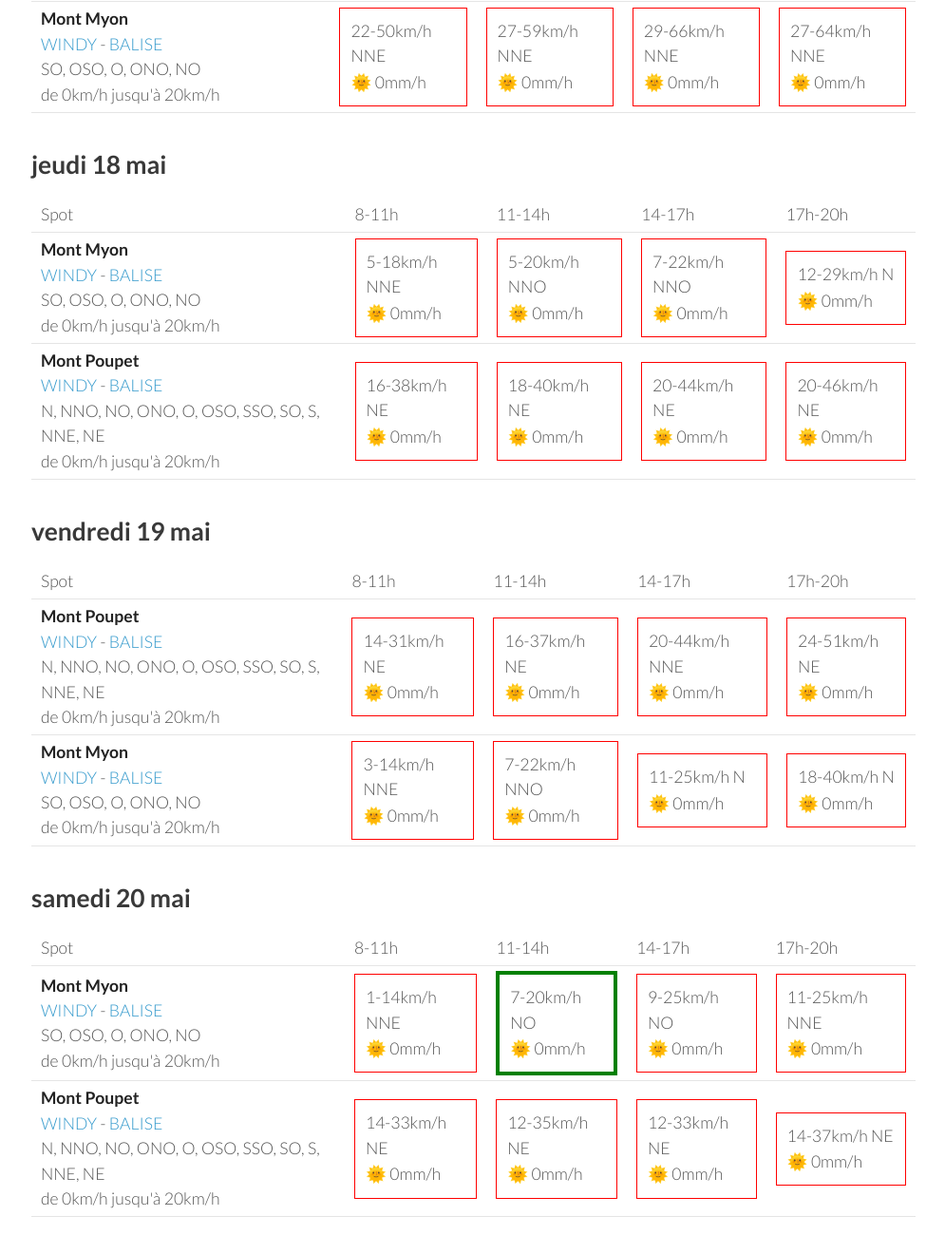
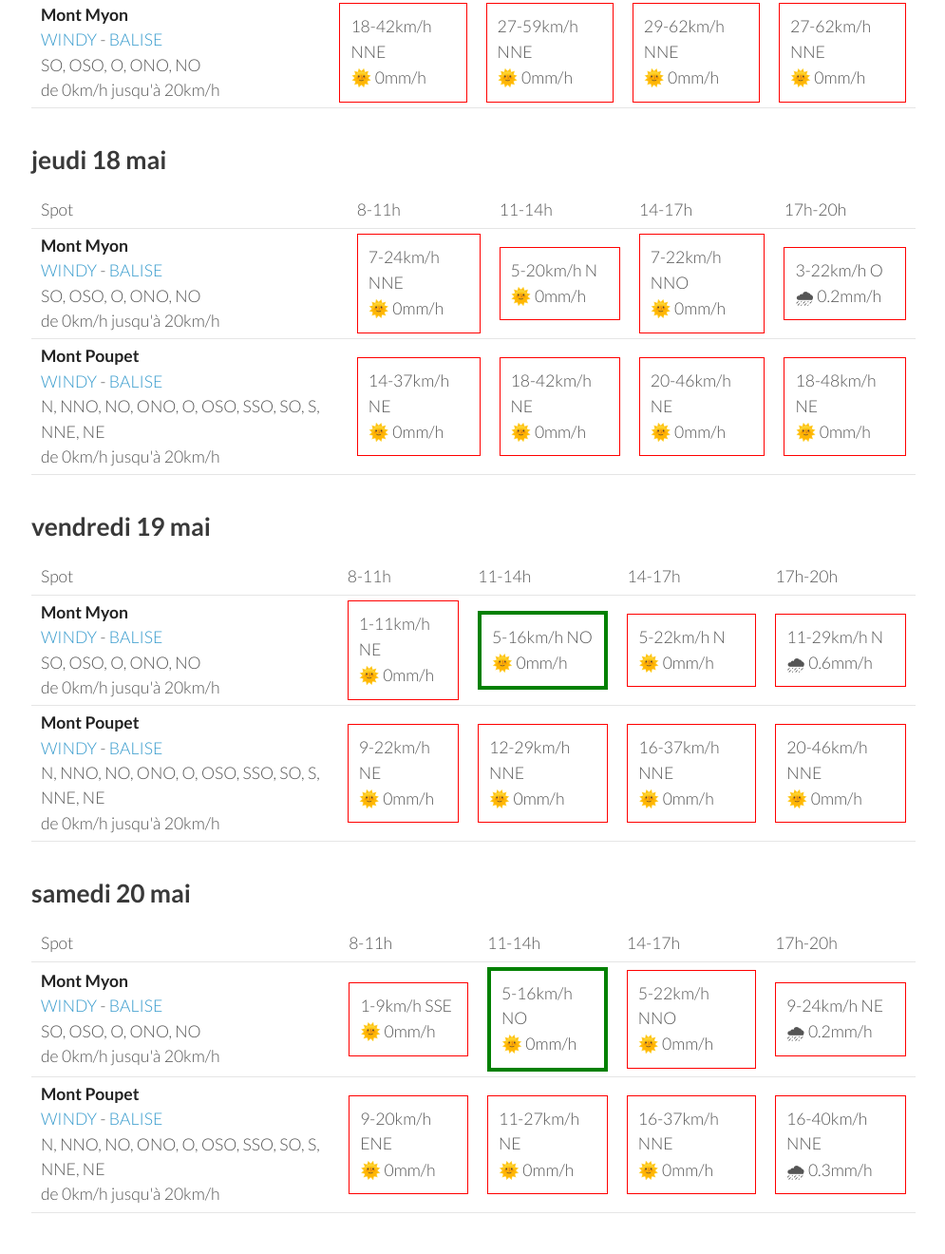
Before and after one commit to parapente-dans-le-nord/parapente-dans-le-nord.github.io, a Jekyll site: the page built from jura.markdown, in a window 1280 px wide and 1400 px high, scrolled down 1284 px. Shown: the top 1320 px of the window at 95% size, without its empty margins (25-1020 px from the left). Built offline with Jekyll 4.4.1, drawn with Linux system fonts in a browser that asks for light colours; some of the changed text lies outside the part shown.

Commit message:
update index.markdown

```diff
--- a/jura.markdown
+++ b/jura.markdown
@@ -25,18 +25,18 @@ page mise à jour le lundi 15 mai 17:20
         <td><strong>Mont Poupet</strong><br><a href="https://windy.com/46.970/5.876?46.541,5.876,8">WINDY</a> - <span class=""><a href="http://www.balisemeteo.com/balise.php?idBalise=92">BALISE</a> </span><br> <span class="vent-favorable">N, NNO, NO, ONO, O, OSO, SSO, SO, S, NNE, NE</span><br><span class="force-vent">de 0km/h jusqu'à 20km/h</span> </td>
 
             <td><div class="not-flyable"><p>0-0km/h NA</p><p>🌧️ 0mm/h</p></div></td>
-            <td><div class="flyable"><p>5-12km/h NNO</p><p>🌧 0.2mm/h</p></div></td>
-            <td><div class="not-flyable"><p>11-27km/h NO</p><p>🌧 0mm/h</p></div></td>
-            <td><div class="not-flyable"><p>11-42km/h N</p><p>🌧 2.4mm/h</p></div></td>
+            <td><div class="not-flyable"><p>0-0km/h NA</p><p>🌧️ 0mm/h</p></div></td>
+            <td><div class="not-flyable"><p>0-0km/h NA</p><p>🌧️ 0mm/h</p></div></td>
+            <td><div class="not-flyable"><p>12-35km/h N</p><p>🌧 0.6mm/h</p></div></td>
 
     </tr>
 <tr>
         <td><strong>Mont Myon</strong><br><a href="https://windy.com/46.331/5.397?45.898,5.394,8,m:eWoagj8">WINDY</a> - <span class=""><a href="http://www.balisemeteo.com/balise.php?idBalise=70">BALISE</a> </span><br> <span class="vent-favorable">SO, OSO, O, ONO, NO</span><br><span class="force-vent">de 0km/h jusqu'à 20km/h</span> </td>
 
             <td><div class="not-flyable"><p>0-0km/h NA</p><p>🌧️ 0mm/h</p></div></td>
-            <td><div class="flyable"><p>5-12km/h NO</p><p>🌧 2.5mm/h</p></div></td>
-            <td><div class="not-flyable"><p>11-27km/h N</p><p>🌧 0mm/h</p></div></td>
-            <td><div class="not-flyable"><p>11-29km/h N</p><p>🌧 0mm/h</p></div></td>
+            <td><div class="not-flyable"><p>0-0km/h NA</p><p>🌧️ 0mm/h</p></div></td>
+            <td><div class="not-flyable"><p>0-0km/h NA</p><p>🌧️ 0mm/h</p></div></td>
+            <td><div class="not-flyable"><p>11-35km/h N</p><p>🌧 3.6mm/h</p></div></td>
 
     </tr>
 
@@ -58,19 +58,19 @@ page mise à jour le lundi 15 mai 17:20
 <tr>
         <td><strong>Mont Poupet</strong><br><a href="https://windy.com/46.970/5.876?46.541,5.876,8">WINDY</a> - <span class=""><a href="http://www.balisemeteo.com/balise.php?idBalise=92">BALISE</a> </span><br> <span class="vent-favorable">N, NNO, NO, ONO, O, OSO, SSO, SO, S, NNE, NE</span><br><span class="force-vent">de 0km/h jusqu'à 20km/h</span> </td>
 
-            <td><div class="flyable"><p>7-20km/h N</p><p>🌧 0.4mm/h</p></div></td>
-            <td><div class="not-flyable"><p>12-33km/h N</p><p>🌧 3.3mm/h</p></div></td>
-            <td><div class="not-flyable"><p>11-33km/h NNE</p><p>🌧 0.5mm/h</p></div></td>
-            <td><div class="not-flyable"><p>12-33km/h NNE</p><p>🌞 0mm/h</p></div></td>
+            <td><div class="not-flyable"><p>9-24km/h N</p><p>🌧 0.8mm/h</p></div></td>
+            <td><div class="not-flyable"><p>12-31km/h N</p><p>🌧 0.8mm/h</p></div></td>
+            <td><div class="not-flyable"><p>14-37km/h N</p><p>🌞 0mm/h</p></div></td>
+            <td><div class="not-flyable"><p>16-42km/h NNE</p><p>🌞 0mm/h</p></div></td>
 
 
     </tr>
 <tr>
         <td><strong>Mont Myon</strong><br><a href="https://windy.com/46.331/5.397?45.898,5.394,8,m:eWoagj8">WINDY</a> - <span class=""><a href="http://www.balisemeteo.com/balise.php?idBalise=70">BALISE</a> </span><br> <span class="vent-favorable">SO, OSO, O, ONO, NO</span><br><span class="force-vent">de 0km/h jusqu'à 20km/h</span> </td>
 
-            <td><div class="not-flyable"><p>11-27km/h N</p><p>🌞 0mm/h</p></div></td>
+            <td><div class="not-flyable"><p>11-35km/h NNE</p><p>🌧 0.5mm/h</p></div></td>
             <td><div class="not-flyable"><p>14-37km/h NNE</p><p>🌞 0mm/h</p></div></td>
-            <td><div class="not-flyable"><p>16-40km/h NNE</p><p>🌧 0.5mm/h</p></div></td>
+            <td><div class="not-flyable"><p>16-42km/h N</p><p>🌞 0mm/h</p></div></td>
             <td><div class="not-flyable"><p>16-46km/h NNE</p><p>🌞 0mm/h</p></div></td>
 
 
@@ -94,20 +94,20 @@ page mise à jour le lundi 15 mai 17:20
 <tr>
         <td><strong>Mont Poupet</strong><br><a href="https://windy.com/46.970/5.876?46.541,5.876,8">WINDY</a> - <span class=""><a href="http://www.balisemeteo.com/balise.php?idBalise=92">BALISE</a> </span><br> <span class="vent-favorable">N, NNO, NO, ONO, O, OSO, SSO, SO, S, NNE, NE</span><br><span class="force-vent">de 0km/h jusqu'à 20km/h</span> </td>
 
-            <td><div class="not-flyable"><p>18-42km/h NE</p><p>🌞 0mm/h</p></div></td>
-            <td><div class="not-flyable"><p>29-61km/h NE</p><p>🌞 0mm/h</p></div></td>
+            <td><div class="not-flyable"><p>16-44km/h NE</p><p>🌞 0mm/h</p></div></td>
+            <td><div class="not-flyable"><p>29-62km/h NE</p><p>🌞 0mm/h</p></div></td>
             <td><div class="not-flyable"><p>29-64km/h NE</p><p>🌞 0mm/h</p></div></td>
-            <td><div class="not-flyable"><p>27-64km/h NE</p><p>🌞 0mm/h</p></div></td>
+            <td><div class="not-flyable"><p>25-62km/h NE</p><p>🌞 0mm/h</p></div></td>
 
 
     </tr>
 <tr>
         <td><strong>Mont Myon</strong><br><a href="https://windy.com/46.331/5.397?45.898,5.394,8,m:eWoagj8">WINDY</a> - <span class=""><a href="http://www.balisemeteo.com/balise.php?idBalise=70">BALISE</a> </span><br> <span class="vent-favorable">SO, OSO, O, ONO, NO</span><br><span class="force-vent">de 0km/h jusqu'à 20km/h</span> </td>
 
-            <td><div class="not-flyable"><p>22-50km/h NNE</p><p>🌞 0mm/h</p></div></td>
+            <td><div class="not-flyable"><p>18-42km/h NNE</p><p>🌞 0mm/h</p></div></td>
             <td><div class="not-flyable"><p>27-59km/h NNE</p><p>🌞 0mm/h</p></div></td>
-            <td><div class="not-flyable"><p>29-66km/h NNE</p><p>🌞 0mm/h</p></div></td>
-            <td><div class="not-flyable"><p>27-64km/h NNE</p><p>🌞 0mm/h</p></div></td>
+            <td><div class="not-flyable"><p>29-62km/h NNE</p><p>🌞 0mm/h</p></div></td>
+            <td><div class="not-flyable"><p>27-62km/h NNE</p><p>🌞 0mm/h</p></div></td>
 
 
     </tr>
@@ -130,20 +130,20 @@ page mise à jour le lundi 15 mai 17:20
 <tr>
         <td><strong>Mont Myon</strong><br><a href="https://windy.com/46.331/5.397?45.898,5.394,8,m:eWoagj8">WINDY</a> - <span class=""><a href="http://www.balisemeteo.com/balise.php?idBalise=70">BALISE</a> </span><br> <span class="vent-favorable">SO, OSO, O, ONO, NO</span><br><span class="force-vent">de 0km/h jusqu'à 20km/h</span> </td>
 
-            <td><div class="not-flyable"><p>5-18km/h NNE</p><p>🌞 0mm/h</p></div></td>
-            <td><div class="not-flyable"><p>5-20km/h NNO</p><p>🌞 0mm/h</p></div></td>
+            <td><div class="not-flyable"><p>7-24km/h NNE</p><p>🌞 0mm/h</p></div></td>
+            <td><div class="not-flyable"><p>5-20km/h N</p><p>🌞 0mm/h</p></div></td>
             <td><div class="not-flyable"><p>7-22km/h NNO</p><p>🌞 0mm/h</p></div></td>
-            <td><div class="not-flyable"><p>12-29km/h N</p><p>🌞 0mm/h</p></div></td>
+            <td><div class="not-flyable"><p>3-22km/h O</p><p>🌧 0.2mm/h</p></div></td>
 
 
     </tr>
 <tr>
         <td><strong>Mont Poupet</strong><br><a href="https://windy.com/46.970/5.876?46.541,5.876,8">WINDY</a> - <span class=""><a href="http://www.balisemeteo.com/balise.php?idBalise=92">BALISE</a> </span><br> <span class="vent-favorable">N, NNO, NO, ONO, O, OSO, SSO, SO, S, NNE, NE</span><br><span class="force-vent">de 0km/h jusqu'à 20km/h</span> </td>
 
-            <td><div class="not-flyable"><p>16-38km/h NE</p><p>🌞 0mm/h</p></div></td>
-            <td><div class="not-flyable"><p>18-40km/h NE</p><p>🌞 0mm/h</p></div></td>
-            <td><div class="not-flyable"><p>20-44km/h NE</p><p>🌞 0mm/h</p></div></td>
+            <td><div class="not-flyable"><p>14-37km/h NE</p><p>🌞 0mm/h</p></div></td>
+            <td><div class="not-flyable"><p>18-42km/h NE</p><p>🌞 0mm/h</p></div></td>
             <td><div class="not-flyable"><p>20-46km/h NE</p><p>🌞 0mm/h</p></div></td>
+            <td><div class="not-flyable"><p>18-48km/h NE</p><p>🌞 0mm/h</p></div></td>
 
 
     </tr>
@@ -164,22 +164,22 @@ page mise à jour le lundi 15 mai 17:20
       <td>17h-20h</td>
     </tr>
 <tr>
-        <td><strong>Mont Poupet</strong><br><a href="https://windy.com/46.970/5.876?46.541,5.876,8">WINDY</a> - <span class=""><a href="http://www.balisemeteo.com/balise.php?idBalise=92">BALISE</a> </span><br> <span class="vent-favorable">N, NNO, NO, ONO, O, OSO, SSO, SO, S, NNE, NE</span><br><span class="force-vent">de 0km/h jusqu'à 20km/h</span> </td>
+        <td><strong>Mont Myon</strong><br><a href="https://windy.com/46.331/5.397?45.898,5.394,8,m:eWoagj8">WINDY</a> - <span class=""><a href="http://www.balisemeteo.com/balise.php?idBalise=70">BALISE</a> </span><br> <span class="vent-favorable">SO, OSO, O, ONO, NO</span><br><span class="force-vent">de 0km/h jusqu'à 20km/h</span> </td>
 
-            <td><div class="not-flyable"><p>14-31km/h NE</p><p>🌞 0mm/h</p></div></td>
-            <td><div class="not-flyable"><p>16-37km/h NE</p><p>🌞 0mm/h</p></div></td>
-            <td><div class="not-flyable"><p>20-44km/h NNE</p><p>🌞 0mm/h</p></div></td>
-            <td><div class="not-flyable"><p>24-51km/h NE</p><p>🌞 0mm/h</p></div></td>
+            <td><div class="not-flyable"><p>1-11km/h NE</p><p>🌞 0mm/h</p></div></td>
+            <td><div class="flyable"><p>5-16km/h NO</p><p>🌞 0mm/h</p></div></td>
+            <td><div class="not-flyable"><p>5-22km/h N</p><p>🌞 0mm/h</p></div></td>
+            <td><div class="not-flyable"><p>11-29km/h N</p><p>🌧 0.6mm/h</p></div></td>
 
 
     </tr>
 <tr>
-        <td><strong>Mont Myon</strong><br><a href="https://windy.com/46.331/5.397?45.898,5.394,8,m:eWoagj8">WINDY</a> - <span class=""><a href="http://www.balisemeteo.com/balise.php?idBalise=70">BALISE</a> </span><br> <span class="vent-favorable">SO, OSO, O, ONO, NO</span><br><span class="force-vent">de 0km/h jusqu'à 20km/h</span> </td>
+        <td><strong>Mont Poupet</strong><br><a href="https://windy.com/46.970/5.876?46.541,5.876,8">WINDY</a> - <span class=""><a href="http://www.balisemeteo.com/balise.php?idBalise=92">BALISE</a> </span><br> <span class="vent-favorable">N, NNO, NO, ONO, O, OSO, SSO, SO, S, NNE, NE</span><br><span class="force-vent">de 0km/h jusqu'à 20km/h</span> </td>
 
-            <td><div class="not-flyable"><p>3-14km/h NNE</p><p>🌞 0mm/h</p></div></td>
-            <td><div class="not-flyable"><p>7-22km/h NNO</p><p>🌞 0mm/h</p></div></td>
-            <td><div class="not-flyable"><p>11-25km/h N</p><p>🌞 0mm/h</p></div></td>
-            <td><div class="not-flyable"><p>18-40km/h N</p><p>🌞 0mm/h</p></div></td>
+            <td><div class="not-flyable"><p>9-22km/h NE</p><p>🌞 0mm/h</p></div></td>
+            <td><div class="not-flyable"><p>12-29km/h NNE</p><p>🌞 0mm/h</p></div></td>
+            <td><div class="not-flyable"><p>16-37km/h NNE</p><p>🌞 0mm/h</p></div></td>
+            <td><div class="not-flyable"><p>20-46km/h NNE</p><p>🌞 0mm/h</p></div></td>
 
 
     </tr>
@@ -202,20 +202,20 @@ page mise à jour le lundi 15 mai 17:20
 <tr>
         <td><strong>Mont Myon</strong><br><a href="https://windy.com/46.331/5.397?45.898,5.394,8,m:eWoagj8">WINDY</a> - <span class=""><a href="http://www.balisemeteo.com/balise.php?idBalise=70">BALISE</a> </span><br> <span class="vent-favorable">SO, OSO, O, ONO, NO</span><br><span class="force-vent">de 0km/h jusqu'à 20km/h</span> </td>
 
-            <td><div class="not-flyable"><p>1-14km/h NNE</p><p>🌞 0mm/h</p></div></td>
-            <td><div class="flyable"><p>7-20km/h NO</p><p>🌞 0mm/h</p></div></td>
-            <td><div class="not-flyable"><p>9-25km/h NO</p><p>🌞 0mm/h</p></div></td>
-            <td><div class="not-flyable"><p>11-25km/h NNE</p><p>🌞 0mm/h</p></div></td>
+            <td><div class="not-flyable"><p>1-9km/h SSE</p><p>🌞 0mm/h</p></div></td>
+            <td><div class="flyable"><p>5-16km/h NO</p><p>🌞 0mm/h</p></div></td>
+            <td><div class="not-flyable"><p>5-22km/h NNO</p><p>🌞 0mm/h</p></div></td>
+            <td><div class="not-flyable"><p>9-24km/h NE</p><p>🌧 0.2mm/h</p></div></td>
 
 
     </tr>
 <tr>
         <td><strong>Mont Poupet</strong><br><a href="https://windy.com/46.970/5.876?46.541,5.876,8">WINDY</a> - <span class=""><a href="http://www.balisemeteo.com/balise.php?idBalise=92">BALISE</a> </span><br> <span class="vent-favorable">N, NNO, NO, ONO, O, OSO, SSO, SO, S, NNE, NE</span><br><span class="force-vent">de 0km/h jusqu'à 20km/h</span> </td>
 
-            <td><div class="not-flyable"><p>14-33km/h NE</p><p>🌞 0mm/h</p></div></td>
-            <td><div class="not-flyable"><p>12-35km/h NE</p><p>🌞 0mm/h</p></div></td>
-            <td><div class="not-flyable"><p>12-33km/h NE</p><p>🌞 0mm/h</p></div></td>
-            <td><div class="not-flyable"><p>14-37km/h NE</p><p>🌞 0mm/h</p></div></td>
+            <td><div class="not-flyable"><p>9-20km/h ENE</p><p>🌞 0mm/h</p></div></td>
+            <td><div class="not-flyable"><p>11-27km/h NE</p><p>🌞 0mm/h</p></div></td>
+            <td><div class="not-flyable"><p>16-37km/h NNE</p><p>🌞 0mm/h</p></div></td>
+            <td><div class="not-flyable"><p>16-40km/h NNE</p><p>🌧 0.3mm/h</p></div></td>
 
 
     </tr>
```
Also changed, not shown: other parts of jura.markdown (+1 -1 lines).
